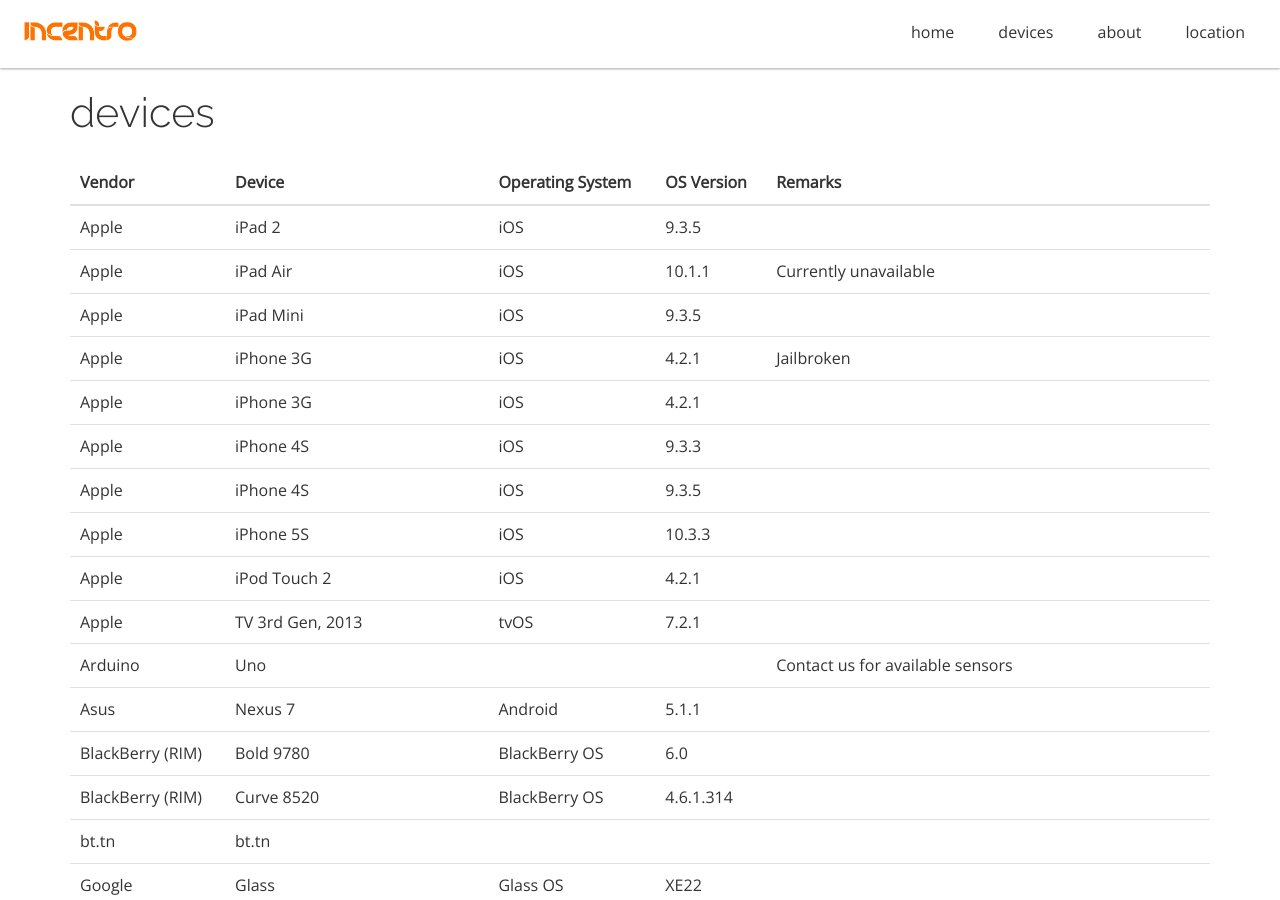
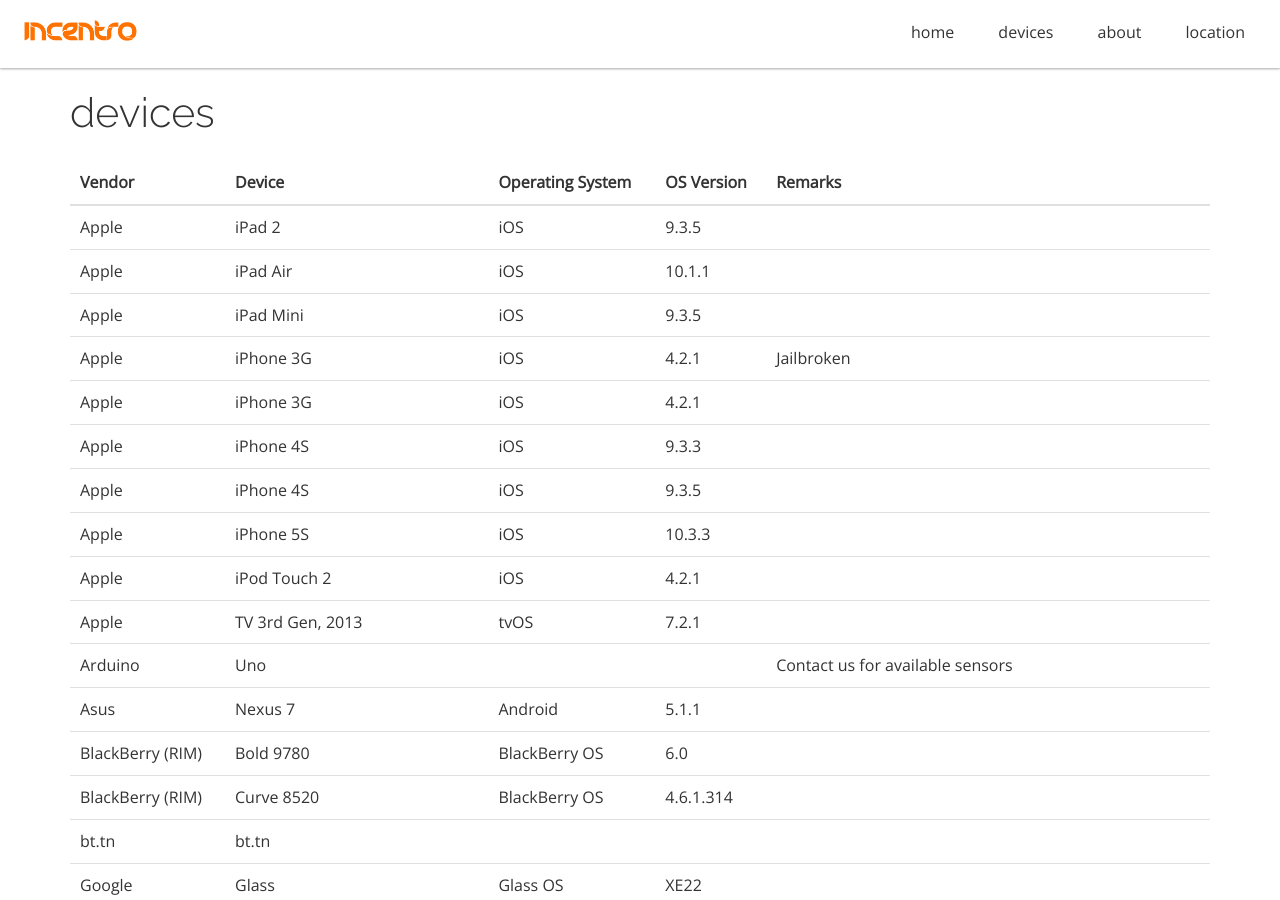
Before and after one commit to incentro/devicelab, a Jekyll site: the page built from index.html, in a window 1280 px wide and 900 px high, scrolled down 701 px. Built offline with Jekyll 4.4.1, drawn with Linux system fonts in a browser that asks for light colours; nearby versions of some CDN libraries; Markdown is read by kramdown in place of the engine named in the settings.

Commit message:
Update devicelist.yml

```diff
--- a/_data/devicelist.yml
+++ b/_data/devicelist.yml
@@ -10,9 +10,7 @@
   device: iPad Air
   os: iOS
   osversion: 10.1.1
-  remarks: Currently unavailable
 # Owner: Incentro Rotterdam
-# Takenb by: Jeroen Ooms
 
 - title: iPadMini9.3.5
   vendor: Apple
```
